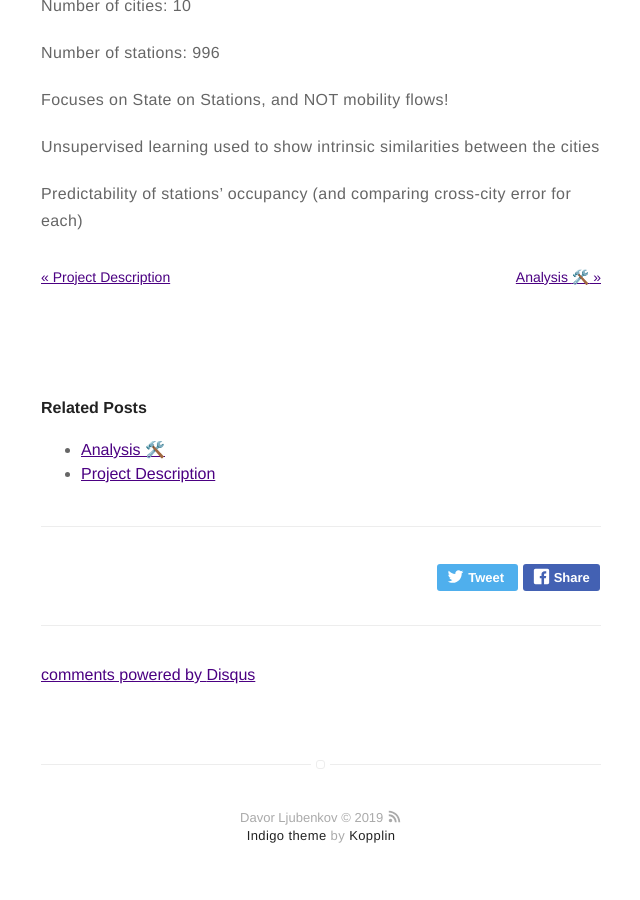
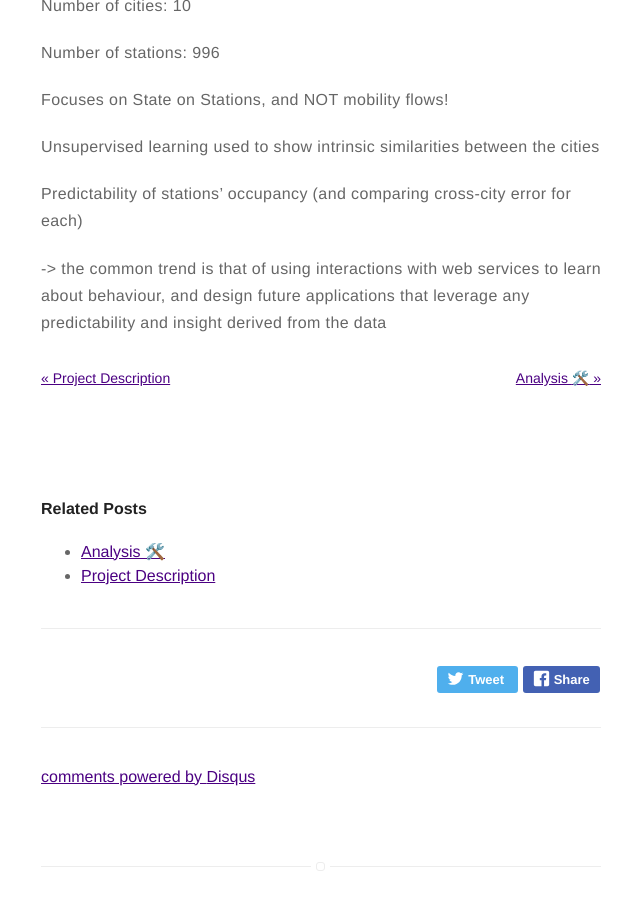
Before and after one commit to dljubenk/dljubenk.github.io, a Jekyll site: the page built from _posts/2019-02-06-literature-study.markdown, in a window 1280 px wide and 900 px high, scrolled down 8389 px. Shown: the whole window, without its empty margins (319-959 px from the left). Built offline with Jekyll 4.4.1, drawn with Linux system fonts in a browser that asks for light colours; emoji names are drawn with the system emoji font; comment, search, counter and statistics services are not loaded.

Commit message:
Update 2019-02-06-literature-study.markdown

```diff
--- a/_posts/2019-02-06-literature-study.markdown
+++ b/_posts/2019-02-06-literature-study.markdown
@@ -216,6 +216,10 @@ Unsupervised learning used to show intrinsic similarities between the cities
 
 Predictability of stations' occupancy (and comparing cross-city error for each)
 
+-> the common trend is that of using interactions with web services to learn about behaviour, and design future applications that leverage any predictability and insight derived from the data
+
+
+
 
 
 
```
